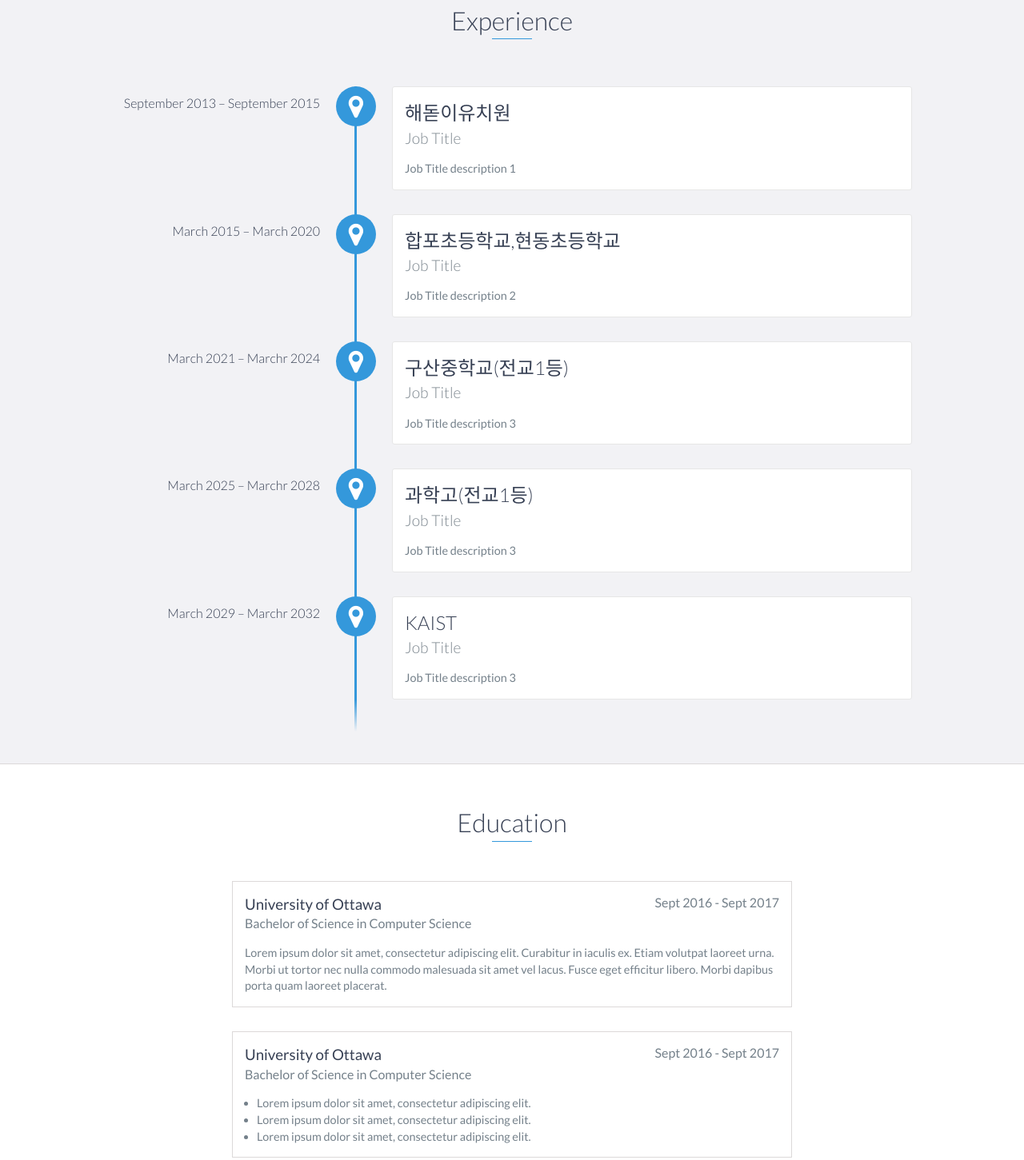
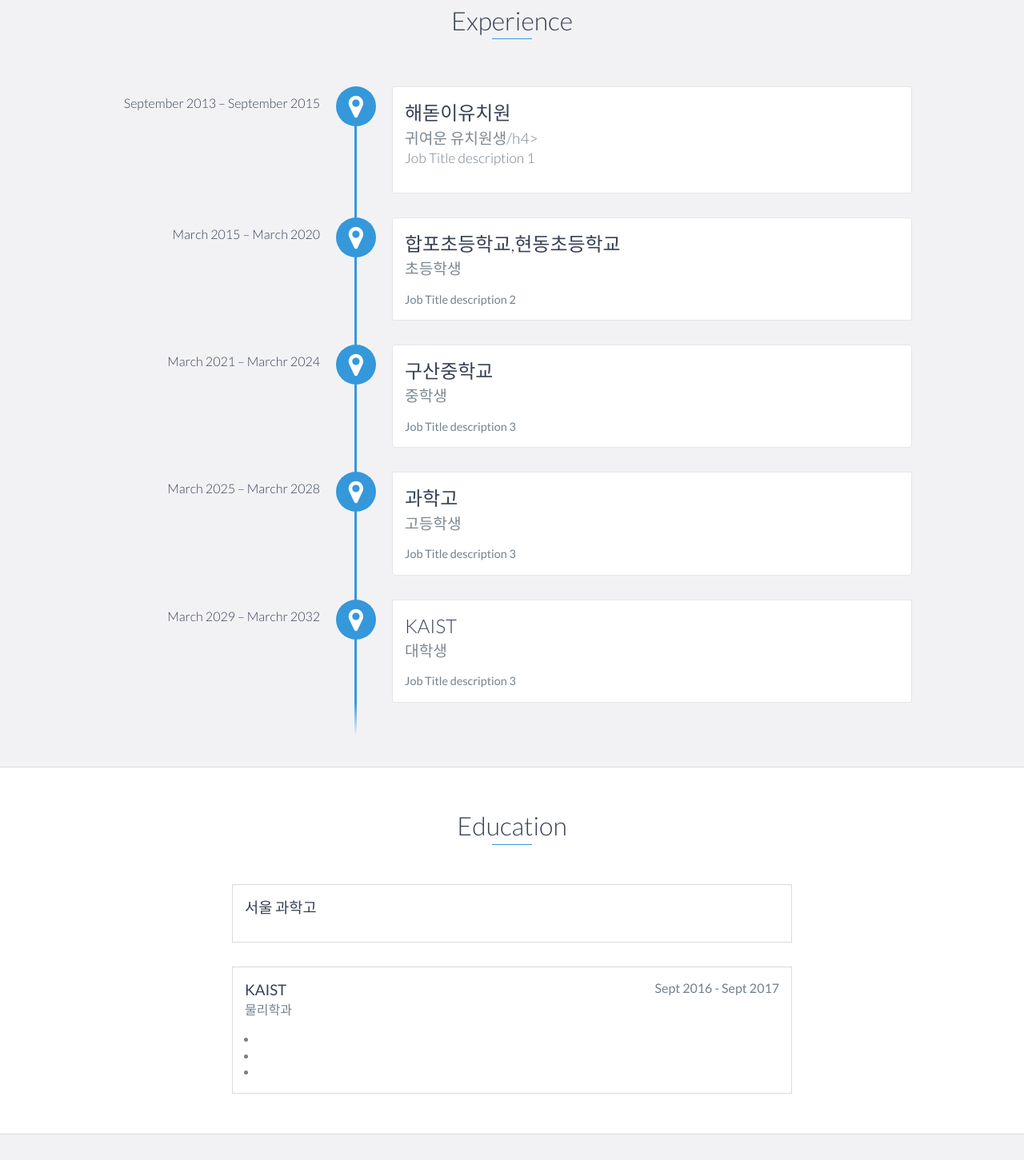
Before and after one commit to Leesuhyen/Leesuhyen.github.io, a website: page index.html in a window 1280 px wide. Shown: the part 1074-2525 px from the top of the page at 80% size. Drawn offline with nearby package versions, Linux system fonts and the light colour scheme.

Commit message:
하석민 바보

```diff
--- a/index.html
+++ b/index.html
@@ -88,7 +88,7 @@
         <div id="experience-timeline">
             <div data-date="September 2013 – September 2015">
                 <h3>해돋이유치원</h3>
-                <h4>Job Title</h4>
+                <h4>귀여운 유치원생/h4>
                 <p>
                     Job Title description 1
                 </p>
@@ -96,23 +96,23 @@
 
             <div data-date="March 2015 – March 2020">
                 <h3>합포초등학교,현동초등학교</h3>
-                <h4>Job Title</h4>
+                <h4>초등학생</h4>
                 <p>
                     Job Title description 2
                 </p>
             </div>
 
             <div data-date="March 2021 – Marchr 2024">
-                <h3>구산중학교(전교1등)</h3>
-                <h4>Job Title</h4>
+                <h3>구산중학교</h3>
+                <h4>중학생</h4>
                 <p>
                     Job Title description 3
                 </p>
             </div>
 
             <div data-date="March 2025 – Marchr 2028 ">
-                <h3>과학고(전교1등)</h3>
-                <h4>Job Title</h4>
+                <h3>과학고</h3>
+                <h4>고등학생</h4>
                 <p>
                     Job Title description 3
                 </p>
@@ -120,7 +120,7 @@
 
             <div data-date="March 2029 – Marchr 2032 ">
                 <h3>KAIST</h3>
-                <h4>Job Title</h4>
+                <h4>대학생</h4>
                 <p>
                     Job Title description 3
                 </p>
@@ -132,28 +132,24 @@
     <div id="education">
         <h2 class="heading">Education</h2>
         <div class="education-block">
-            <h3>University of Ottawa</h3>
-            <span class="education-date">Sept 2016 - Sept 2017</span>
-            <h4>Bachelor of Science in Computer Science</h4>
+            <h3>서울 과학고</h3>
+            <span class="education-date"></span>
+            <h4></h4>
             <p>
-                Lorem ipsum dolor sit amet, consectetur adipiscing elit. Curabitur in iaculis ex. Etiam volutpat laoreet urna. Morbi ut tortor nec nulla commodo malesuada sit amet vel lacus. Fusce eget efficitur libero. Morbi dapibus porta quam laoreet placerat.
             </p>
         </div>
         <!-- End .education-block -->
 
         <div class="education-block">
-            <h3>University of Ottawa</h3>
+            <h3>KAIST</h3>
             <span class="education-date">Sept 2016 - Sept 2017</span>
-            <h4>Bachelor of Science in Computer Science</h4>
+            <h4>물리학과</h4>
             <ul>
                 <li>
-                    Lorem ipsum dolor sit amet, consectetur adipiscing elit.
                 </li>
                 <li>
-                    Lorem ipsum dolor sit amet, consectetur adipiscing elit.
                 </li>
                 <li>
-                    Lorem ipsum dolor sit amet, consectetur adipiscing elit.
                 </li>
             </ul>
         </div>
```
